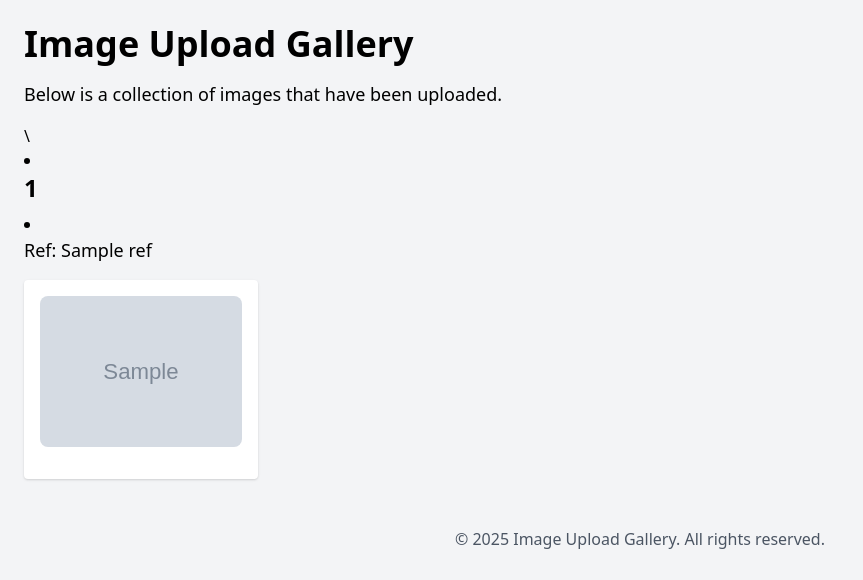
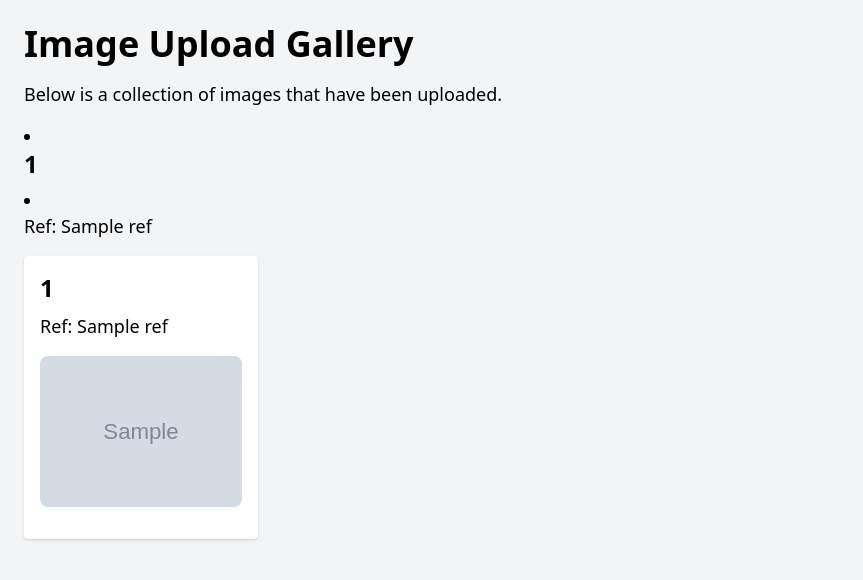
Before and after one commit to Sallot27/PythonAPI, a Flask app: template templates/index.html in a window 1280 px wide. Shown: the top 580 px of the page, without its empty margins (0-863 px from the left). Run offline with Flask 3, Linux system fonts and the light colour scheme; the template is opened without the code that fills it: most values are stand-ins (such as "Sample title", 1, 10 or a date in 2020); grey boxes marked "Sample" are stand-in pictures; some libraries are stand-ins or nearby versions.

Commit message:
Resolved merge conflicts

```diff
--- a/templates/index.html
+++ b/templates/index.html
@@ -24,12 +24,14 @@
 </head>
 <body class="p-6 bg-gray-100">
     <h1 class="text-4xl font-bold mb-4">Image Upload Gallery</h1>
-    <p class="text-lg mb-4">Below is a collection of images that have been uploaded. </p>\
+    <p class="text-lg mb-4">Below is a collection of images that have been uploaded.</p>
     <li> <h2 class="text-2xl font-bold mb-2">{{ entry.ID }}</h2></li>
        <li> <h3 class="text-lg mb-4">Ref: {{ entry.Ref }}</h3></li>
     <div class="gallery">
         {% for entry in data %}
             <div class="p-4 bg-white rounded shadow">
+                <h2 class="text-2xl font-bold mb-2">{{ entry.ID }}</h2>
+                <p class="text-lg mb-4">Ref: {{ entry.Ref }}</p>
                 {% for img in entry.images %}
                     <div class="mb-4">
                         <img src="/uploads/{{ img }}" alt="{{ img }}">
```
